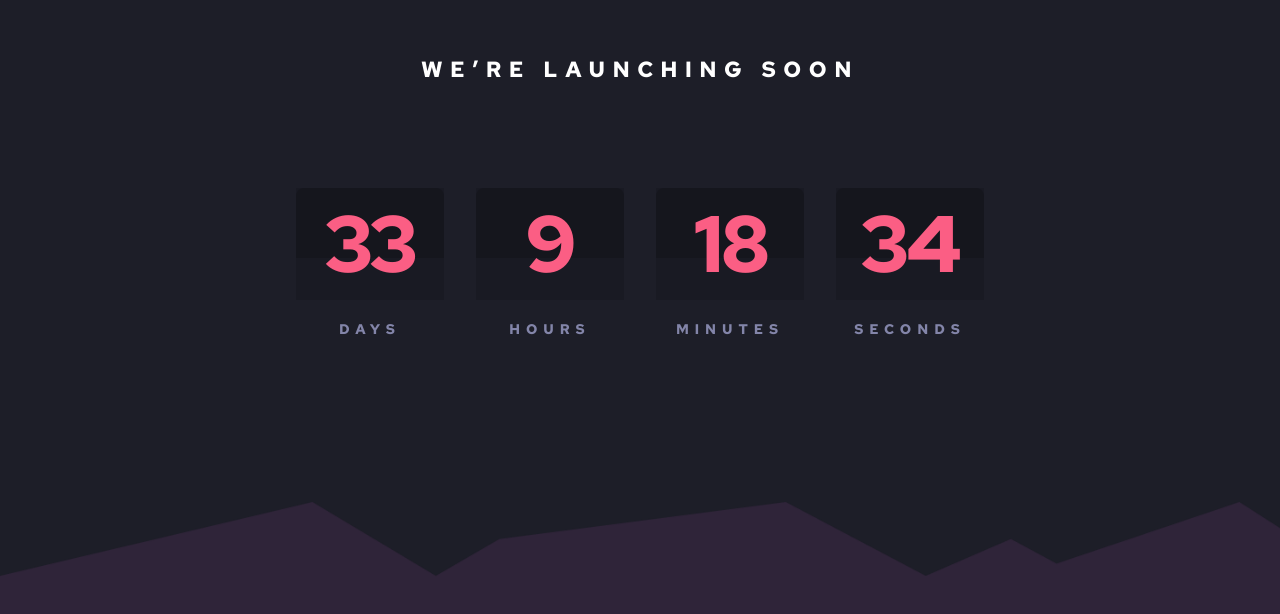
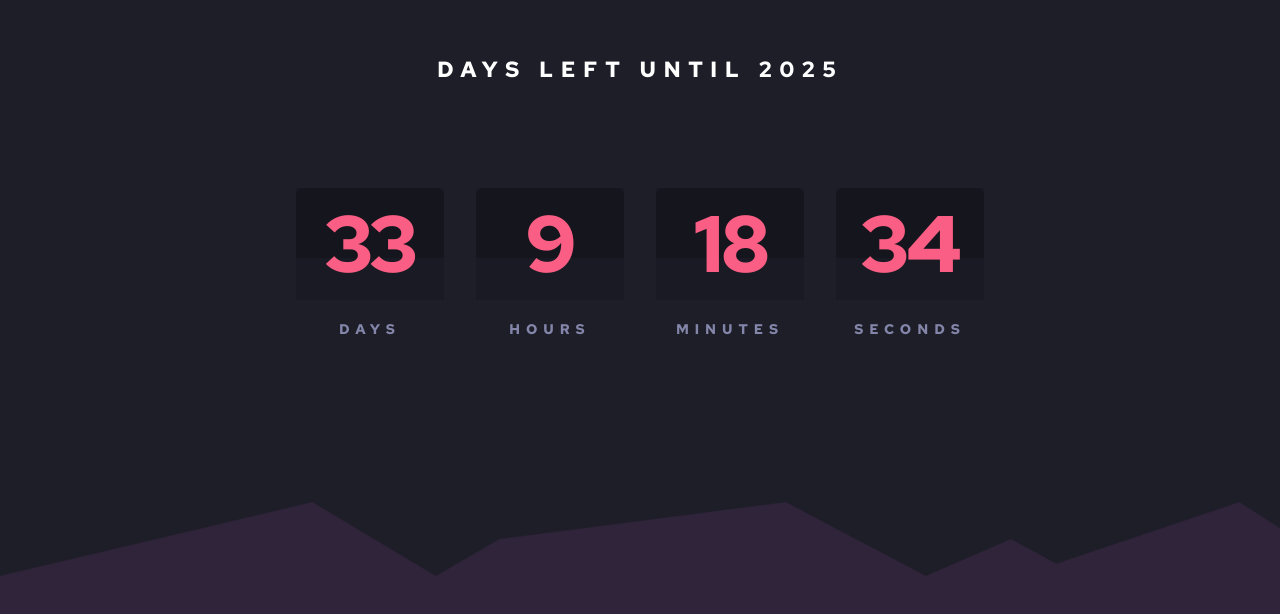
Before and after one commit to M0H1K4/New-Year-Timer, a plain HTML site: page index.html in a window 1280 px wide. Shown: the part 124-738 px from the top of the page. Drawn offline with Linux system fonts and the light colour scheme.

Commit message:
Changed main txt

```diff
--- a/index.html
+++ b/index.html
@@ -11,7 +11,7 @@
     <!-- <button>button for toggling something cool</button> -->
     <h1 class="newYear_h1 hidden">🎉🎉🎉🎉Happy New Year!🎉🎉🎉🎉</h1>
     <div class="container ">
-      <h1>We’re launching soon</h1>
+      <h1>DAYS LEFT UNTIL 2025</h1>
       <div class="container2 ">
         <div class="days">
           <div class="days_2">
```
